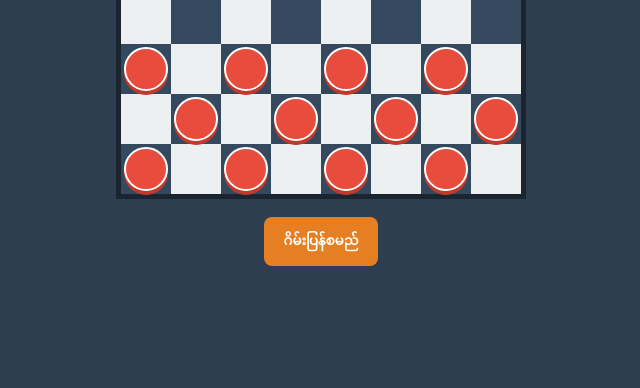
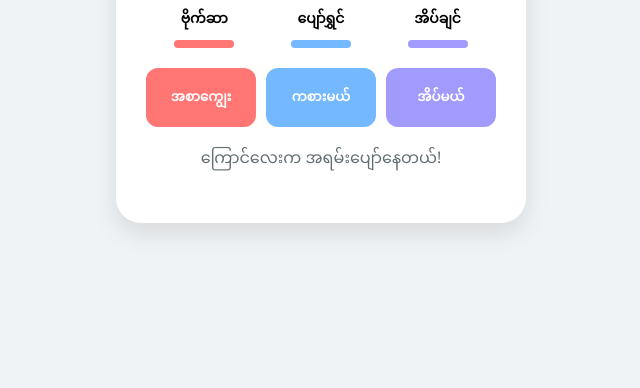
Before and after one commit to kaungkhant1232282-ship-it/Kyarkwat, a plain HTML site: page index.html in a window 1280 px wide. Shown: the part 412-800 px from the top of the page, without its empty margins (319-959 px from the left). Drawn offline with Linux system fonts and the light colour scheme.

Commit message:
Update index.html

```diff
--- a/index.html
+++ b/index.html
@@ -3,136 +3,105 @@
 <head>
     <meta charset="UTF-8">
     <meta name="viewport" content="width=device-width, initial-scale=1.0">
-    <title>Myanmar Checkers</title>
+    <title>My Virtual Pet</title>
     <style>
-        body { font-family: sans-serif; background: #2c3e50; display: flex; flex-direction: column; align-items: center; justify-content: center; height: 100vh; margin: 0; color: white; touch-action: manipulation; }
-        .board {
-            display: grid;
-            grid-template-columns: repeat(8, 1fr);
-            grid-template-rows: repeat(8, 1fr);
-            width: 90vw; height: 90vw; max-width: 400px; max-height: 400px;
-            border: 5px solid #1a252f;
-        }
-        .square { width: 100%; height: 100%; display: flex; justify-content: center; align-items: center; cursor: pointer; }
-        .black { background-color: #34495e; }
-        .white { background-color: #ecf0f1; }
-        .piece { width: 80%; height: 80%; border-radius: 50%; transition: 0.2s; position: relative; }
-        .player-piece { background: #e74c3c; box-shadow: 0 4px #c0392b; border: 2px solid #fff; }
-        .bot-piece { background: #2ecc71; box-shadow: 0 4px #27ae60; border: 2px solid #fff; }
-        .selected { border: 4px solid #f1c40f !important; transform: scale(1.1); }
-        #status { margin: 15px 0; font-size: 1.1rem; font-weight: bold; background: rgba(0,0,0,0.2); padding: 5px 15px; border-radius: 20px; }
-        button { padding: 10px 20px; background: #e67e22; border: none; color: white; border-radius: 8px; font-weight: bold; }
+        body { font-family: 'Segoe UI', sans-serif; background: #f0f3f5; display: flex; flex-direction: column; align-items: center; justify-content: center; height: 100vh; margin: 0; }
+        .pet-container { background: white; padding: 30px; border-radius: 25px; box-shadow: 0 10px 25px rgba(0,0,0,0.1); text-align: center; width: 85%; max-width: 350px; }
+        #pet-emoji { font-size: 80px; margin: 20px 0; transition: transform 0.3s; }
+        .stats { display: flex; justify-content: space-around; margin-bottom: 20px; }
+        .stat-box { font-size: 14px; font-weight: bold; }
+        .bar-container { width: 60px; height: 8px; background: #eee; border-radius: 4px; margin-top: 5px; }
+        .bar { height: 100%; border-radius: 4px; transition: width 0.5s; }
+        .btn-grid { display: grid; grid-template-columns: repeat(3, 1fr); gap: 10px; }
+        button { padding: 15px 5px; border: none; border-radius: 12px; cursor: pointer; font-weight: bold; transition: 0.2s; }
+        button:active { transform: scale(0.95); }
+        .feed-btn { background: #ff7675; color: white; }
+        .play-btn { background: #74b9ff; color: white; }
+        .sleep-btn { background: #a29bfe; color: white; }
     </style>
 </head>
 <body>
 
-    <div id="status">မင်းအလှည့် (အနီ)</div>
-    <div id="board" class="board"></div>
-    <br>
-    <button onclick="resetGame()">ဂိမ်းပြန်စမည်</button>
+    <div class="pet-container">
+        <h2>မွေးမြူရေးဂိမ်း 🐾</h2>
+
+        <div id="pet-emoji">🐱</div>
+
+        <div class="stats">
+            <div class="stat-box">ဗိုက်ဆာ
+                <div class="bar-container"><div id="hunger-bar" class="bar" style="background: #ff7675; width: 100%;"></div></div>
+            </div>
+            <div class="stat-box">ပျော်ရွှင်
+                <div class="bar-container"><div id="happy-bar" class="bar" style="background: #74b9ff; width: 100%;"></div></div>
+            </div>
+            <div class="stat-box">အိပ်ချင်
+                <div class="bar-container"><div id="energy-bar" class="bar" style="background: #a29bfe; width: 100%;"></div></div>
+            </div>
+        </div>
+
+        <div class="btn-grid">
+            <button class="feed-btn" onclick="feed()">အစာကျွေး</button>
+            <button class="play-btn" onclick="play()">ကစားမယ်</button>
+            <button class="sleep-btn" onclick="sleep()">အိပ်မယ်</button>
+        </div>
+        <p id="msg" style="margin-top: 15px; color: #636e72;">ကြောင်လေးကို ဂရုစိုက်ပါ!</p>
+    </div>
 
     <script>
-        const boardElement = document.getElementById('board');
-        const statusElement = document.getElementById('status');
-        let boardState = Array(8).fill().map(() => Array(8).fill(''));
-        let selected = null;
+        let hunger = 100;
+        let happy = 100;
+        let energy = 100;
 
-        function resetGame() {
-            boardState = Array(8).fill().map(() => Array(8).fill(''));
-            // အပေါ် ၃ တန်းမှာ စက်ရုပ်တွေ ချမယ်
-            for(let r=0; r<3; r++) for(let c=0; c<8; c++) if((r+c)%2!==0) boardState[r][c] = 'bot';
-            // အောက် ၃ တန်းမှာ လူရုပ်တွေ ချမယ်
-            for(let r=5; r<8; r++) for(let c=0; c<8; c++) if((r+c)%2!==0) boardState[r][c] = 'player';
-            selected = null;
-            createBoard();
-            statusElement.innerText = "မင်းအလှည့် (အနီ)";
-        }
+        function updateUI() {
+            document.getElementById('hunger-bar').style.width = hunger + '%';
+            document.getElementById('happy-bar').style.width = happy + '%';
+            document.getElementById('energy-bar').style.width = energy + '%';
 
-        function createBoard() {
-            boardElement.innerHTML = '';
-            for (let r = 0; r < 8; r++) {
-                for (let c = 0; c < 8; c++) {
-                    const square = document.createElement('div');
-                    square.className = `square ${(r + c) % 2 === 0 ? 'white' : 'black'}`;
-                    square.onclick = () => handleSquareClick(r, c);
-
-                    if (boardState[r][c]) {
-                        const piece = document.createElement('div');
-                        piece.className = `piece ${boardState[r][c]}-piece`;
-                        if (selected && selected.r === r && selected.c === c) piece.classList.add('selected');
-                        square.appendChild(piece);
-                    }
-                    boardElement.appendChild(square);
-                }
+            const emoji = document.getElementById('pet-emoji');
+            if (hunger < 30 || energy < 30) {
+                emoji.innerText = '😿';
+                document.getElementById('msg').innerText = "ဗိုက်ဆာနေပြီ ထင်တယ်...";
+            } else if (hunger > 80 && happy > 80) {
+                emoji.innerText = '😸';
+                document.getElementById('msg').innerText = "ကြောင်လေးက အရမ်းပျော်နေတယ်!";
+            } else {
+                emoji.innerText = '🐱';
             }
         }
 
-        function handleSquareClick(r, c) {
-            if (boardState[r][c] === 'player') {
-                selected = { r, c };
-                createBoard();
-            } else if (selected && boardState[r][c] === '' && (r+c)%2!==0) {
-                const rowDiff = r - selected.r;
-                const colDiff = Math.abs(c - selected.c);
+        function feed() {
+            hunger = Math.min(hunger + 20, 100);
+            document.getElementById('pet-emoji').style.transform = 'scale(1.2)';
+            setTimeout(() => document.getElementById('pet-emoji').style.transform = 'scale(1)', 300);
+            updateUI();
+        }
 
-                if (rowDiff === -1 && colDiff === 1) { // ရိုးရိုးရွှေ့
-                    makeMove(selected.r, selected.c, r, c);
-                } else if (rowDiff === -2 && colDiff === 2) { // ခုန်စား
-                    const midR = (selected.r + r) / 2, midC = (selected.c + c) / 2;
-                    if (boardState[midR][midC] === 'bot') {
-                        boardState[midR][midC] = '';
-                        makeMove(selected.r, selected.c, r, c);
-                    }
-                }
+        function play() {
+            if (energy > 20) {
+                happy = Math.min(happy + 20, 100);
+                energy -= 15;
+                updateUI();
+            } else {
+                document.getElementById('msg').innerText = "ကြောင်လေး ပင်ပန်းနေတယ် အိပ်ခိုင်းလိုက်ပါ";
             }
         }
 
-        function makeMove(fr, fc, tr, tc) {
-            boardState[tr][tc] = boardState[fr][fc];
-            boardState[fr][fc] = '';
-            selected = null;
-            createBoard();
-            statusElement.innerText = "စက်အလှည့်...";
-            setTimeout(botAI, 600);
+        function sleep() {
+            energy = 100;
+            hunger -= 10;
+            document.getElementById('msg').innerText = "ကြောင်လေး အိပ်ပျော်သွားပြီ... Zzz";
+            updateUI();
         }
 
-        function botAI() {
-            let moved = false;
-            // စက် Logic: စားလို့ရတာရှိရင် အရင်စားမယ်
-            for(let r=0; r<8 && !moved; r++) {
-                for(let c=0; c<8 && !moved; c++) {
-                    if(boardState[r][c] === 'bot') {
-                        for(let dr of [2]) for(let dc of [-2, 2]) {
-                            let nr = r+dr, nc = c+dc, mr = r+dr/2, mc = c+dc/2;
-                            if(nr<8 && nc>=0 && nc<8 && boardState[nr][nc]==='' && boardState[mr][mc]==='player') {
-                                boardState[r][c]=''; boardState[mr][mc]=''; boardState[nr][nc]='bot';
-                                moved = true;
-                            }
-                        }
-                    }
-                }
-            }
-            // စားစရာမရှိရင် ရိုးရိုးရွှေ့မယ်
-            if(!moved) {
-                for(let r=0; r<7 && !moved; r++) {
-                    for(let c=0; c<8 && !moved; c++) {
-                        if(boardState[r][c] === 'bot') {
-                            for(let dc of [-1, 1]) {
-                                let nc = c+dc;
-                                if(nc>=0 && nc<8 && boardState[r+1][nc]==='') {
-                                    boardState[r][c]=''; boardState[r+1][nc]='bot';
-                                    moved = true;
-                                }
-                            }
-                        }
-                    }
-                }
-            }
-            createBoard();
-            statusElement.innerText = "မင်းအလှည့် (အနီ)";
-        }
+        // ၁၀ စက္ကန့်တိုင်း ဗိုက်နည်းနည်းစီ ဆာလာမယ်
+        setInterval(() => {
+            hunger = Math.max(hunger - 5, 0);
+            happy = Math.max(happy - 3, 0);
+            energy = Math.max(energy - 2, 0);
+            updateUI();
+        }, 10000);
 
-        resetGame();
+        updateUI();
     </script>
 </body>
 </html>
```
